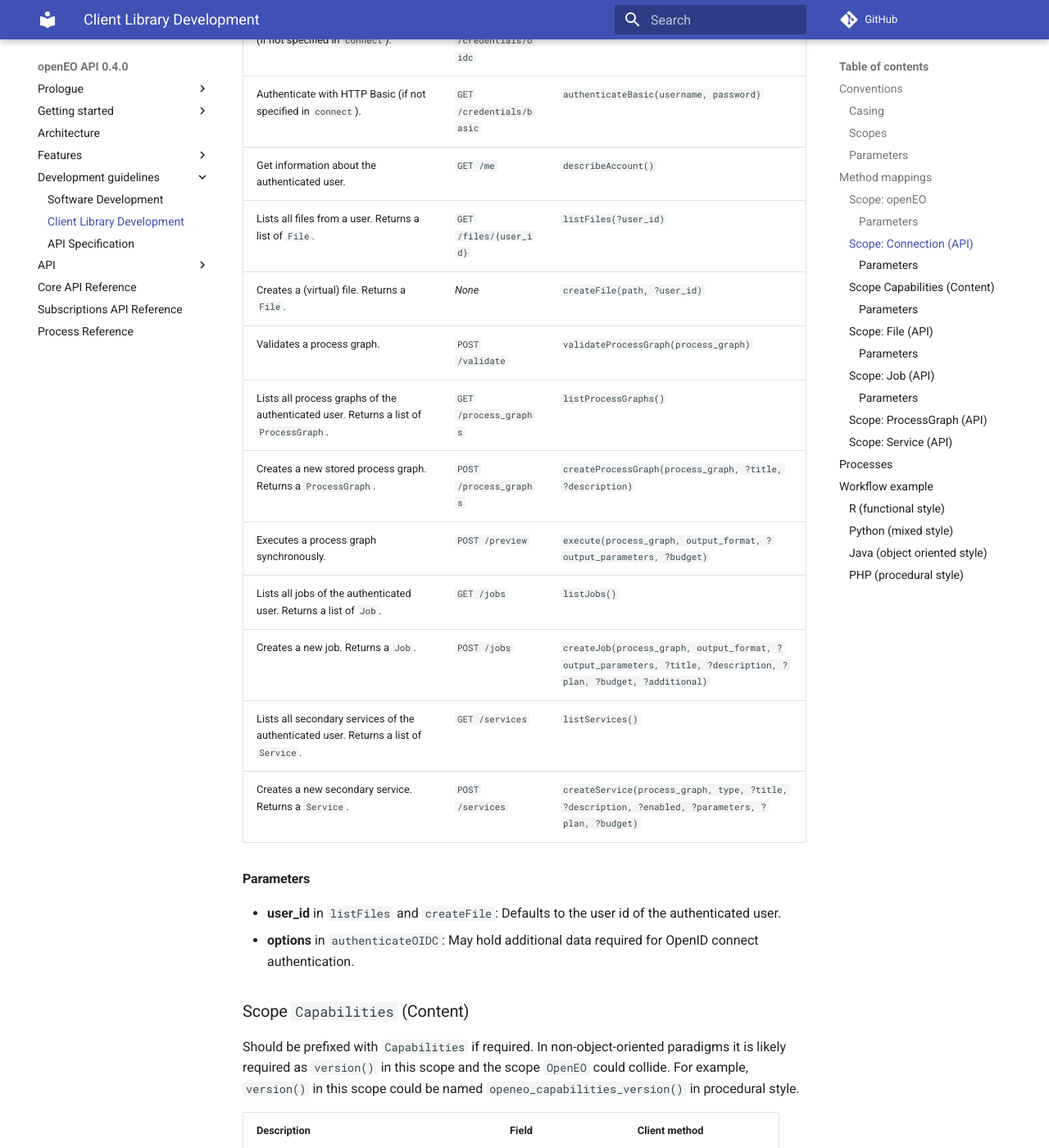
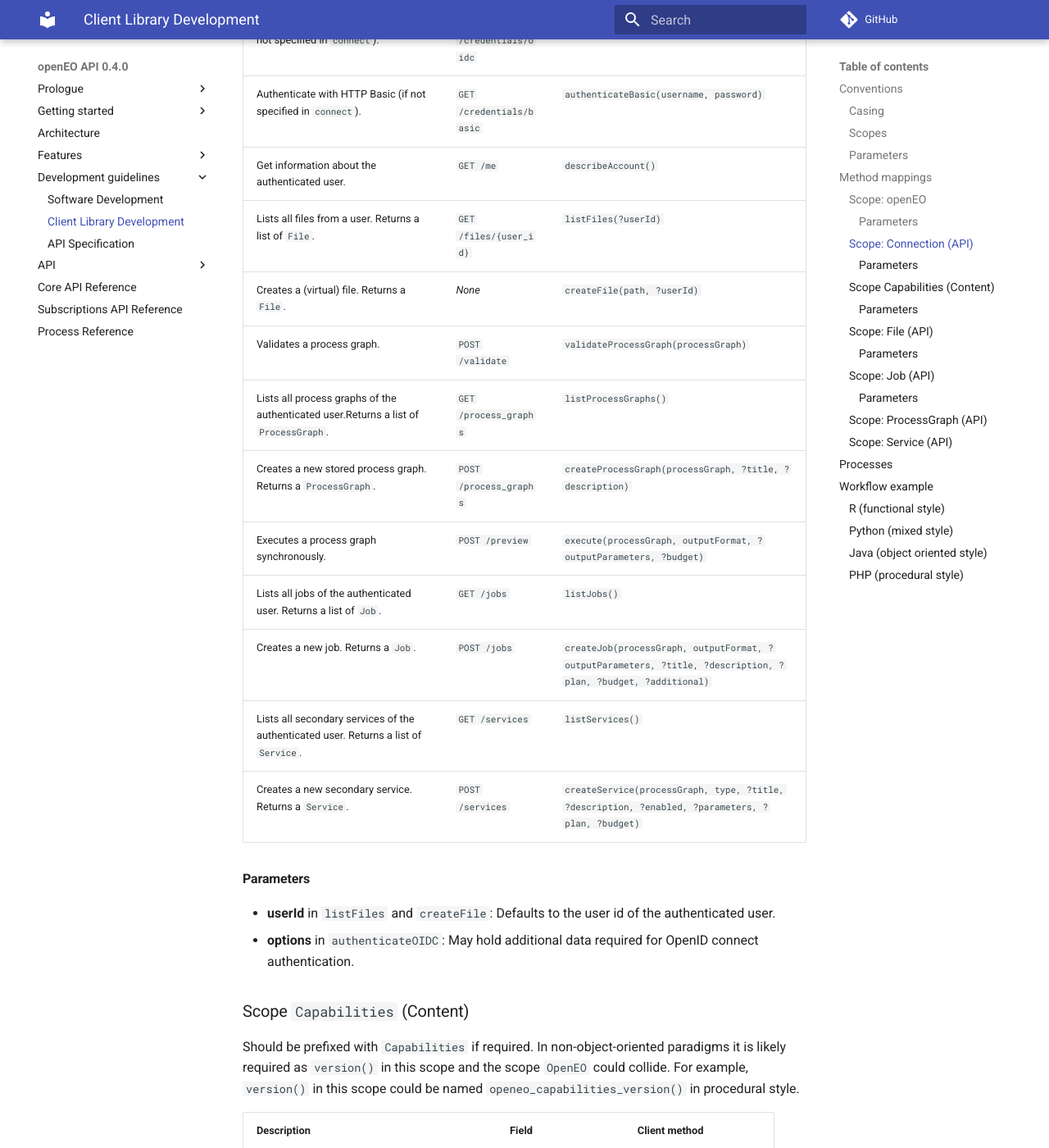
Before and after one commit to Open-EO/openeo-api, an MkDocs documentation site: the page built from docs/guidelines-clients.md, in a window 1280 px wide and 1400 px high, scrolled down 3149 px. Shown: the whole window at 82% size. Built offline with MkDocs 1.6.1 and Material for MkDocs 9.7.7, drawn with Linux system fonts in a browser that asks for light colours; comment, search, counter and statistics services are not loaded; some of the changed text lies outside the part shown.

Commit message:
Unify casing of method and parameter names (close #124), fixed typos (originally authored by @christophfriedrich).

```diff
--- a/docs/guidelines-clients.md
+++ b/docs/guidelines-clients.md
@@ -87,20 +87,20 @@ Parameters with a leading `?` are optional.
 | Authenticate with OpenID Connect (if not specified in `connect`). | `GET /credentials/oidc`   | `authenticateOIDC(?options)`                                  |
 | Authenticate with HTTP Basic (if not specified in `connect`). | `GET /credentials/basic`  | `authenticateBasic(username, password)`                      |
 | Get information about the authenticated user.                | `GET /me`                 | `describeAccount()`                                          |
-| Lists all files from a user. Returns a list of `File`.       | `GET /files/{user_id}`    | `listFiles(?user_id)`                                        |
-| Creates a (virtual) file. Returns a `File`.                  | *None*                    | `createFile(path, ?user_id)`                                 |
-| Validates a process graph.                                   | `POST /validate`          | `validateProcessGraph(process_graph)`                        |
-| Lists all process graphs of the authenticated user. Returns a list of `ProcessGraph`. | `GET /process_graphs`     | `listProcessGraphs()`                                        |
-| Creates a new stored process graph. Returns a `ProcessGraph`. | `POST /process_graphs`    | `createProcessGraph(process_graph, ?title, ?description)`    |
-| Executes a process graph synchronously.                      | `POST /preview`           | `execute(process_graph, output_format, ?output_parameters, ?budget)` |
+| Lists all files from a user. Returns a list of `File`.       | `GET /files/{user_id}`    | `listFiles(?userId)`                                        |
+| Creates a (virtual) file. Returns a `File`.                  | *None*                    | `createFile(path, ?userId)`                                 |
+| Validates a process graph.                                   | `POST /validate`          | `validateProcessGraph(processGraph)`                        |
+| Lists all process graphs of the authenticated user.Returns a list of `ProcessGraph`. | `GET /process_graphs`     | `listProcessGraphs()`                                        |
+| Creates a new stored process graph. Returns a `ProcessGraph`. | `POST /process_graphs`    | `createProcessGraph(processGraph, ?title, ?description)`    |
+| Executes a process graph synchronously.                      | `POST /preview`           | `execute(processGraph, outputFormat, ?outputParameters, ?budget)` |
 | Lists all jobs of the authenticated user. Returns a list of `Job`. | `GET /jobs`               | `listJobs()`                                                 |
-| Creates a new job. Returns a `Job`.                          | `POST /jobs`              | `createJob(process_graph, output_format, ?output_parameters, ?title, ?description, ?plan, ?budget, ?additional)` |
+| Creates a new job. Returns a `Job`.                          | `POST /jobs`              | `createJob(processGraph, outputFormat, ?outputParameters, ?title, ?description, ?plan, ?budget, ?additional)` |
 | Lists all secondary services of the authenticated user. Returns a list of `Service`. | `GET /services`           | `listServices()`                                             |
-| Creates a new secondary service. Returns  a `Service`.       | `POST /services`          | `createService(process_graph, type, ?title, ?description, ?enabled, ?parameters, ?plan, ?budget)` |
+| Creates a new secondary service. Returns  a `Service`.       | `POST /services`          | `createService(processGraph, type, ?title, ?description, ?enabled, ?parameters, ?plan, ?budget)` |
 
 #### Parameters
 
-* **user_id** in `listFiles` and `createFile`: Defaults to the user id of the authenticated user.
+* **userId** in `listFiles` and `createFile`: Defaults to the user id of the authenticated user.
 * **options** in `authenticateOIDC`: May hold additional data required for OpenID connect authentication.
 
 ### Scope `Capabilities` (Content)
@@ -140,7 +140,7 @@ The `Job` scope internally knows the `job_id`.
 | Description                                | API Request                        | Client method                                                |
 | ------------------------------------------ | ---------------------------------- | ------------------------------------------------------------ |
 | Get all job information.                   | `GET /jobs/{job_id}`               | `describeJob()`                                              |
-| Update a job.                              | `PATCH /jobs/{job_id}`             | `updateJob(?process_graph, ?output_format, ?output_parameters, ?title, ?description, ?plan, ?budget, ?additional)` |
+| Update a job.                              | `PATCH /jobs/{job_id}`             | `updateJob(?processGraph, ?outputFormat, ?outputParameters, ?title, ?description, ?plan, ?budget, ?additional)` |
 | Delete a job                               | `DELETE /jobs/{job_id}`            | `deleteJob()`                                                |
 | Calculate an time/cost estimate for a job. | `GET /jobs/{job_id}/estimate`      | `estimateJob()`                                              |
 | Start / queue a job for processing.        | `POST /jobs/{job_id}/results`      | `startJob()`                                                 |
@@ -160,7 +160,7 @@ The `ProcessGraph` scope internally knows the `pg_id` (`process_graph_id`).
 | Description                                       | API Request                      | Client method                                              |
 | ------------------------------------------------- | -------------------------------- | ---------------------------------------------------------- |
 | Get all information about a stored process graph. | `GET /process_graphs/{pg_id}`    | `describeProcessGraph()`                                   |
-| Update a stored process graph.                    | `PATCH /process_graphs/{pg_id}`  | `updateProcessGraph(?process_graph, ?title, ?description)` |
+| Update a stored process graph.                    | `PATCH /process_graphs/{pg_id}`  | `updateProcessGraph(?processGraph, ?title, ?description)` |
 | Delete a stored process graph.                    | `DELETE /process_graphs/{pg_id}` | `deleteProcessGraph()`                                     |
 
 ### Scope: `Service` (API)
@@ -170,7 +170,7 @@ The `Service` scope internally knows the `service_id`.
 | Description                                        | API Request                     | Client method                                                |
 | -------------------------------------------------- | ------------------------------- | ------------------------------------------------------------ |
 | Get all information about a secondary web service. | `GET /services/{service_id}`    | `describeService()`                                          |
-| Update a secondary web service.                    | `PATCH /services/{service_id}`  | `updateService(?process_graph, ?title, ?description, ?enabled, ?parameters, ?plan, ?budget)` |
+| Update a secondary web service.                    | `PATCH /services/{service_id}`  | `updateService(?processGraph, ?title, ?description, ?enabled, ?parameters, ?plan, ?budget)` |
 | Delete a secondary web service.                    | `DELETE /services/{service_id}` | `deleteService()`                                            |
 
 ## Processes
```
Also changed, not shown: other parts of docs/guidelines-clients.md (+5 -5 lines), CHANGELOG.md (+16 -0 lines), openapi.json.
